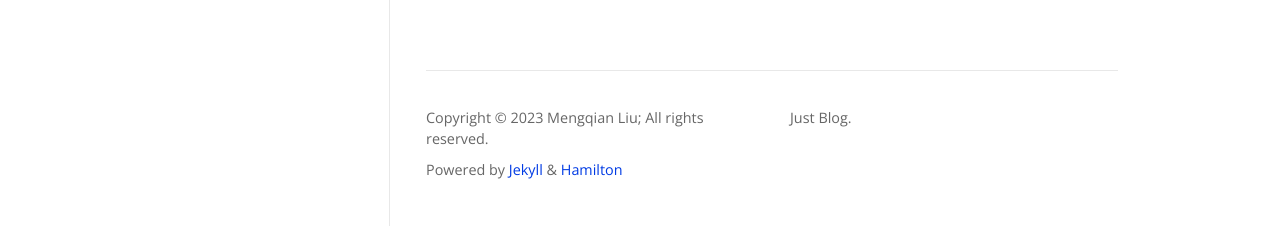
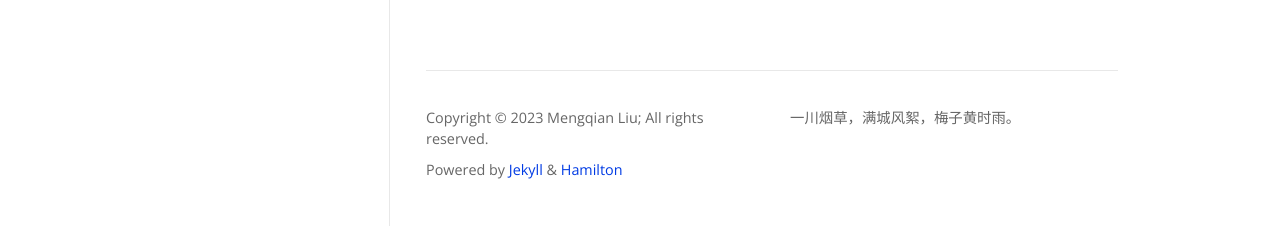
Before and after one commit to cloud-windl/cloud-windl.github.io, a Jekyll site: the page built from index.html, in a window 1280 px wide. Shown: the part 1632-1858 px from the top of the page. Built offline with Jekyll 4.4.1, drawn with Linux system fonts in a browser that asks for light colours; nearby versions of some CDN libraries; some web fonts are replaced; the list of posts is cut into pages by our own code.

Commit message:
Update _config.yml

```diff
--- a/_config.yml
+++ b/_config.yml
@@ -1,5 +1,5 @@
 title: Cloud
-description: Just Blog.
+description: 一川烟草，满城风絮，梅子黄时雨。
 author: Mengqian Liu
 avatar: /logo.png
 email: alphaGo_0@outlook.com
```
